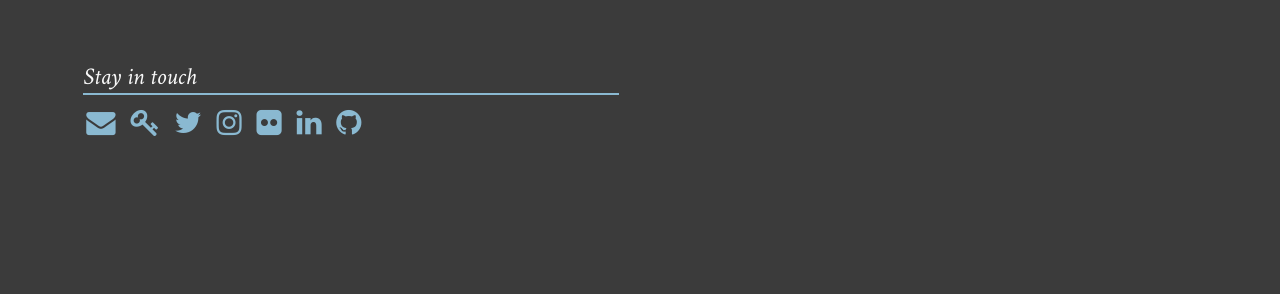
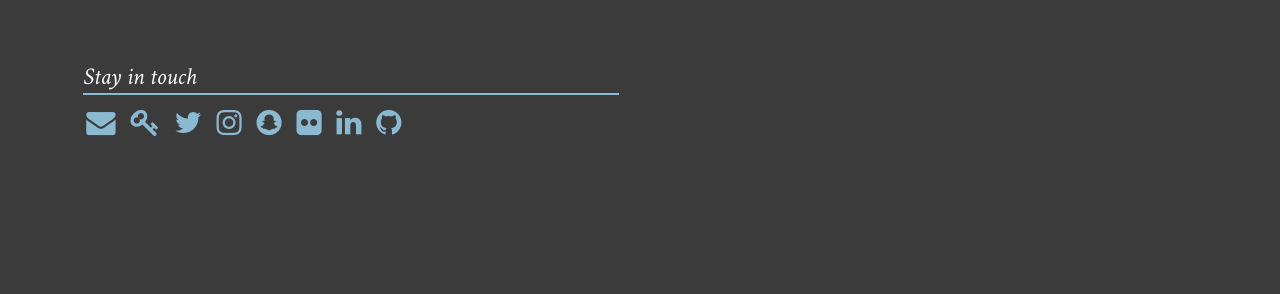
Before and after one commit to rebeccawilliams/rebeccawilliams.us, a Jekyll site: the page built from index.md, in a window 1280 px wide. Shown: the part 586-880 px from the top of the page. Built offline with Jekyll 4.4.1, drawn with Linux system fonts in a browser that asks for light colours; nearby versions of some CDN libraries.

Commit message:
Update footer.html

```diff
--- a/_includes/footer.html
+++ b/_includes/footer.html
@@ -7,6 +7,7 @@
 		<a href="https://keybase.io/RebeccaWilliams/key.asc"><i class="fa fa-key fa-lg"></i> &nbsp;
         	<a href="https://twitter.com/internetrebecca"><i class="fa fa-twitter fa-lg"></i> &nbsp;
 		<a href="https://instagram.com/instarebeccawilliams"><i class="fa fa-instagram fa-lg"></i> &nbsp;
+		<a href="https://www.snapchat.com/add/snapsofrebecca"><i class="fa fa-snapchat fa-lg"></i> &nbsp;
             	<a href="https://www.flickr.com/photos/thisisflickriknow/"><i class="fa fa-flickr fa-lg"></i> &nbsp;
             	<a href="https://www.linkedin.com/in/rebeccaannwilliams"><i class="fa fa-linkedin fa-lg"></i> &nbsp;
 		<a href="https://github.com/rebeccawilliams"><i class="fa fa-github fa-lg"></i></li>
```
